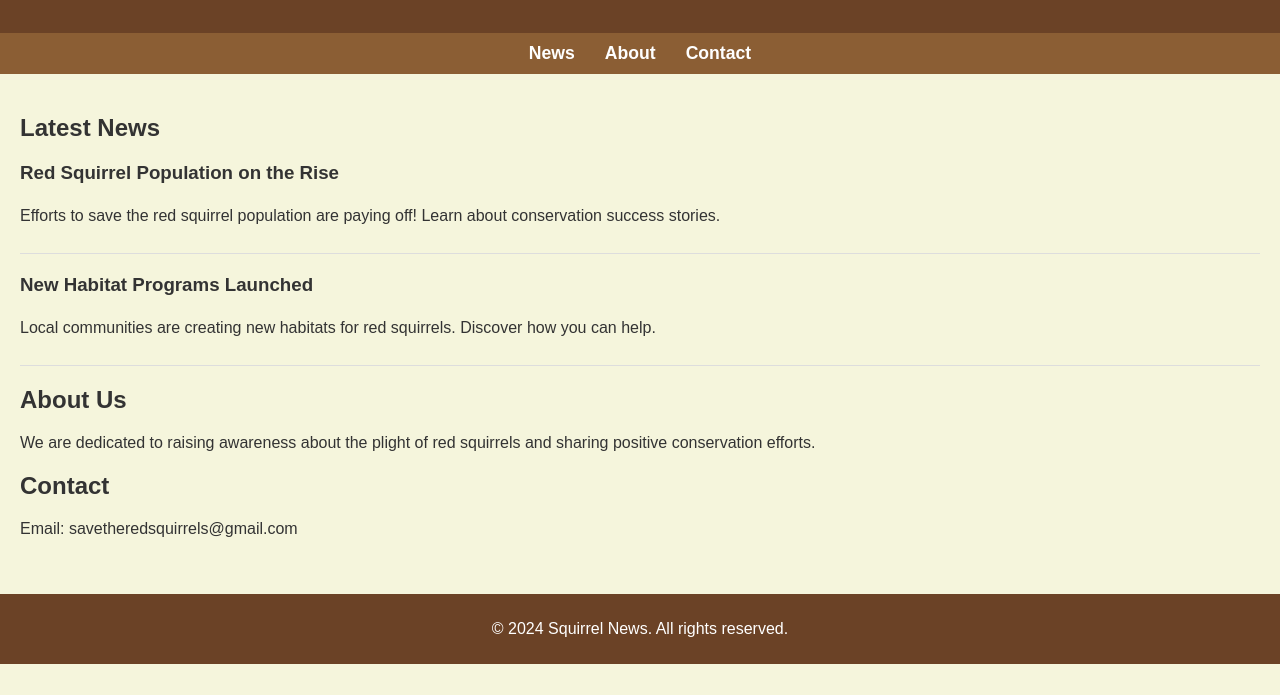
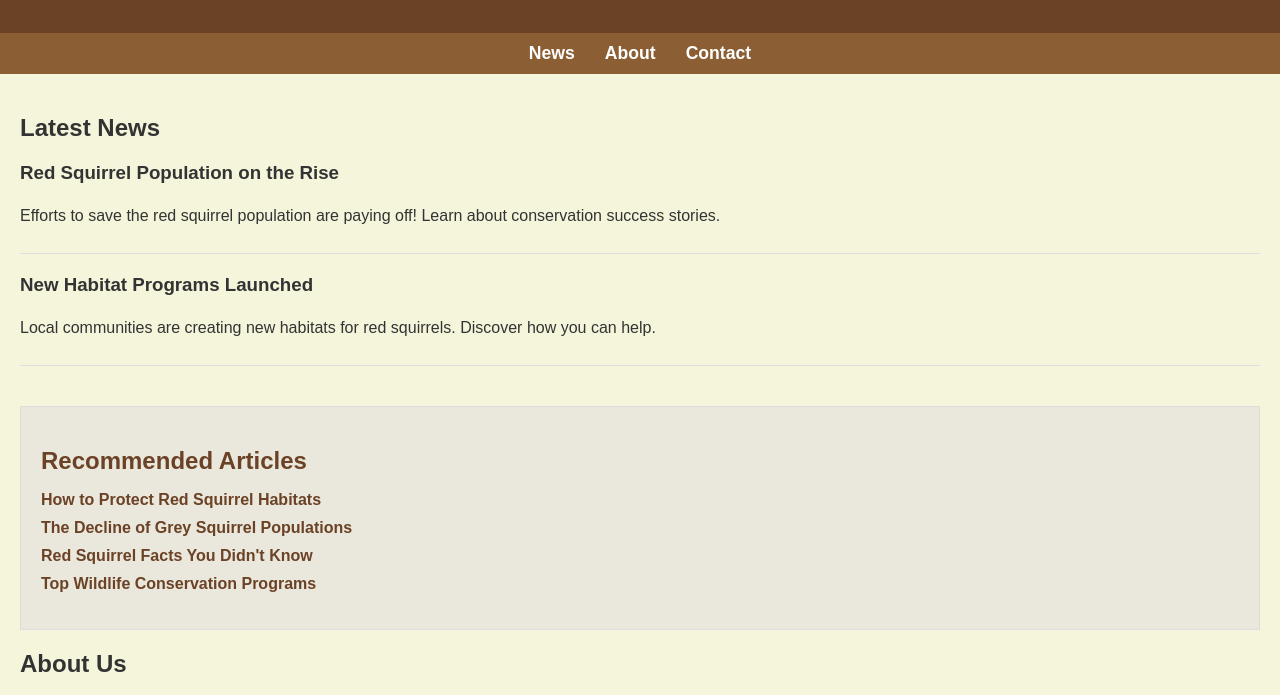
Before and after one commit to SquirrelNews/site, a plain HTML site: page index.html in a window 1280 px wide. Shown: the part 102-797 px from the top of the page. Drawn offline with Linux system fonts and the light colour scheme.

Commit message:
Update index.html

```diff
--- a/index.html
+++ b/index.html
@@ -53,6 +53,31 @@
       margin: 10px 0;
       line-height: 1.6;
     }
+    .recommended-articles {
+      margin-top: 40px;
+      padding: 20px;
+      background-color: #eae7dc;
+      border: 1px solid #ddd;
+    }
+    .recommended-articles h2 {
+      color: #6b4226;
+      margin-bottom: 15px;
+    }
+    .recommended-articles ul {
+      list-style: none;
+      padding: 0;
+    }
+    .recommended-articles li {
+      margin: 10px 0;
+    }
+    .recommended-articles a {
+      color: #6b4226;
+      text-decoration: none;
+      font-weight: bold;
+    }
+    .recommended-articles a:hover {
+      text-decoration: underline;
+    }
     .footer {
       text-align: center;
       background-color: #6b4226;
@@ -84,13 +109,22 @@
         <p>Local communities are creating new habitats for red squirrels. Discover how you can help.</p>
       </div>
     </section>
+    <section class="recommended-articles">
+      <h2>Recommended Articles</h2>
+      <ul>
+        <li><a href="article1.html">How to Protect Red Squirrel Habitats</a></li>
+        <li><a href="article2.html">The Decline of Grey Squirrel Populations</a></li>
+        <li><a href="article3.html">Red Squirrel Facts You Didn't Know</a></li>
+        <li><a href="article4.html">Top Wildlife Conservation Programs</a></li>
+      </ul>
+    </section>
     <section id="about">
       <h2>About Us</h2>
       <p>We are dedicated to raising awareness about the plight of red squirrels and sharing positive conservation efforts.</p>
     </section>
     <section id="contact">
       <h2>Contact</h2>
-      <p>Email: savetheredsquirrels@gmail.com</p>
+      <p>Email: contact@squirrelnews.com</p>
     </section>
   </div>
   <footer class="footer">
```
